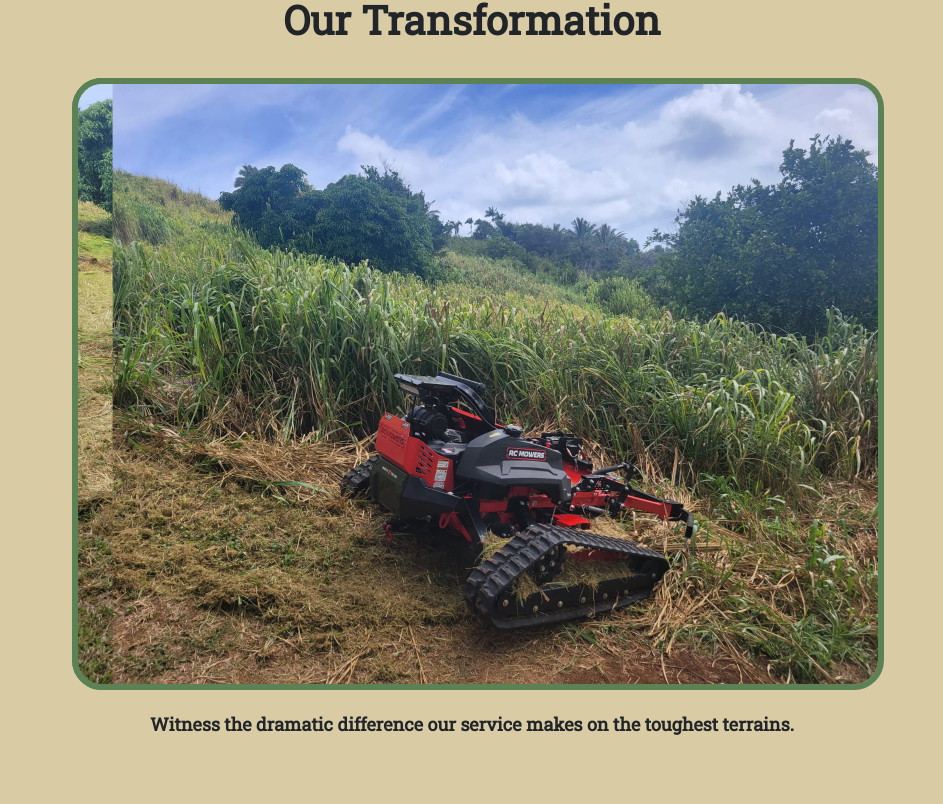
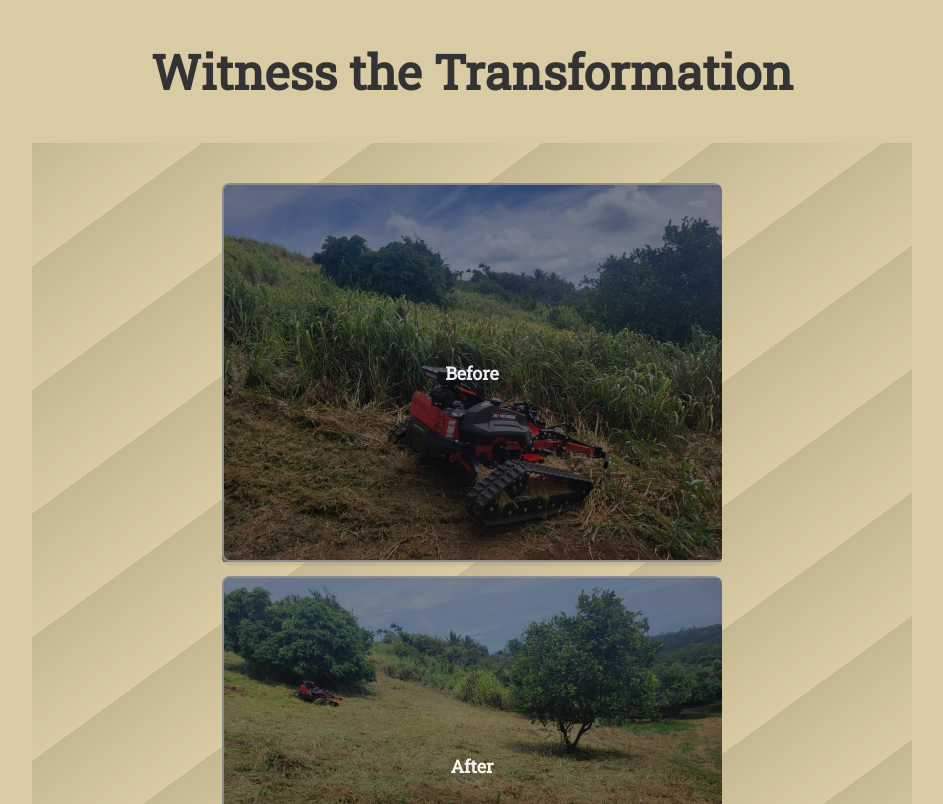
Before and after one commit to gefenbar/kilauea-slope-mowing-website, a React (Create React App) app: page / in a window 1280 px wide. Shown: the part 1596-2400 px from the top of the page, without its empty margins (168-1111 px from the left). Built offline with nearby package versions, Linux system fonts and the light colour scheme.

Commit message:
more visual and functional changes

```diff
--- a/src/App.css
+++ b/src/App.css
@@ -25,7 +25,6 @@ html{
 }
 
 /* Style the hero section */
-
 .hero {
 
   position: relative;
@@ -54,7 +53,7 @@ html{
 
 }
 
-.image-container {
+.hero-container {
   position: absolute;
   overflow: hidden;
 }
@@ -71,7 +70,6 @@ border: solid 6px #5b8155;
 
 
 
-/* Add a linear gradient overlay to the hero section */
 .hero-overlay {
   position: relative;
   z-index: 1;
@@ -109,7 +107,7 @@ border: solid 6px #5b8155;
   background-color: #10100e98;
   color: #fff;
   max-width: fit-content;
-  display: inline-table;
+  display: inline;
   font-weight: 500;
 }
 
@@ -129,21 +127,20 @@ border: solid 6px #5b8155;
   margin-bottom:1vh;
 }
 
-/* Add a hover effect to the button */
 .cta-button:hover {
   transform: scale(1.1);
-  background-color: #ffc107; /* Change to your preferred hover color */
+  background-color: #ffc107;
 }
 .cta-button a {text-decoration: none;
   color: #000;
 }
 /* Style the transformation section */
 .transformation {
+  text-align: center;
   padding: 4rem 2rem;
-  background:#d9cca4 ;
+  background: #d9cca4;
 }
 
-/* Style the section title */
 .section-title {
   font-size: 2.5rem;
   font-weight: bold;
@@ -151,61 +148,120 @@ border: solid 6px #5b8155;
   margin-bottom: 2rem;
 }
 
-/* Style the before-after container */
 .before-after-container {
-  position: relative;
-  width: 80%;
-  max-width: 800px;
+  display: flex;
+  flex-wrap: wrap;
+  justify-content: center;
+  gap: 10px;
+  max-width: 800px; /* Adjusted max-width for responsiveness */
   margin: 0 auto;
-  cursor: pointer;
-}
-.before-after p {
-font-weight: 900;
-font-size: large;
-text-align: center;
+  background: repeating-linear-gradient(144deg, #00000018, transparent 100px);
+  padding: 40px;
 }
 
-/* Style the before and after images */
-.before-image, .after-image {
-  width: 100%;
-  height: auto;
-  border-radius: 30px;
-  border: solid 6px #5b8155;
+.before-after p {
+  font-weight: 900;
+  font-size: large;
+  text-align: center;
 }
 
-/* Add a clip path to the after image */
+.before-image,
 .after-image {
+
+  width: calc(50% - 5px); /* 50% width with a little gap between images */
+  max-width: 100%;
+  height: auto;
+  border-radius: 8px;
+  border: solid 2px #5b8155;
+}
+
+.transformation {
+  text-align: center;
+  padding: 80px 0;
+}
+
+.section-title {
+  font-size: 3rem;
+  margin-bottom: 40px;
+  color: #333;
+}
+
+.overlay {
   position: absolute;
   top: 0;
   left: 0;
-  clip-path: inset(0 95% 0 0);
-  transition: clip-path 3s;
+  width: 100%;
+  height: 99%;
+  background: rgba(0, 0, 0, 0.5);
+  display: flex;
+  align-items: center;
+  justify-content: center;
+  opacity: 0.9;
+  transition: opacity 0.5s;
 }
 
-/* Add an interactive effect to the after image on hover */
-.before-after-container:hover .after-image {
-  clip-path: inset(0 0 0 0);
-  cursor: ew-resize; /* Change cursor to indicate interactivity */
-}
- #small-img
-{
-  object-position:50% 80%;
+.overlay-text {
+  color: #fff;
 }
 
-/* Style the gallery section */
+.image-container {
+  position: relative;
+  overflow: hidden;
+  border-radius: 8px;
+  transition: transform 0.5s ease-in-out;
+  max-width: 500px;
+  cursor: pointer;
+
+}
+
+.before-image,
+.after-image {
+  width: 100%; /* Ensuring responsiveness */
+  border: 2px solid #fff;
+  box-shadow: 0 4px 8px rgba(0, 0, 0, 0.1);
+  transition: transform 0.5s ease-in-out;
+}
+
+.image-container:hover .before-image,
+.image-container:hover .after-image {
+  transform: scale(1.1);
+}
+
+.animate-slide-in {
+  opacity: 0;
+  transform: translateY(20px);
+  animation: slide-in 0.8s forwards;
+}
+
+.animate-fade-in {
+  opacity: 0;
+  animation: fade-in 1s forwards;
+}
+
+@keyframes slide-in {
+  to {
+    opacity: 1;
+    transform: translateY(0);
+  }
+}
+
+@keyframes fade-in {
+  to {
+    opacity: 1;
+  }
+}
+
 .gallery {
   padding: 4rem 2rem;
   background-color: #5b8155;
 }
 
-/* Style the image grid */
 .image-grid {
   display: grid;
   grid-template-columns: repeat(auto-fit, minmax(300px, 1fr));
   grid-gap: 1rem;
 }
 
-/* Style the gallery images */
 .gallery-image {
   width: 100%;
   height: 300px;
@@ -214,14 +270,12 @@ text-align: center;
 
 }
 
-/* Style the contact section */
 .contact {
   padding: 4rem 2rem;
   background: #d9cca4;
   height: 75vh;
 }
 
-/* Style the contact form */
 .contact-form {
   width: 80%;
   max-width: 600px;
@@ -245,7 +299,6 @@ text-align: center;
 }
 
 
-/* Style the input and textarea fields */
 .input-field, .textarea-field {
   padding: 0.5rem;
   border: 2px solid var(--primary-color);
@@ -254,21 +307,16 @@ text-align: center;
   font-size: 1rem;
 }
 
-/* Style the textarea field to span two columns */
 .textarea-field {
   grid-column: span 2;
   height: 200px;
   resize: none;
 }
 
-/* Add a focus effect to the input and textarea fields */
 .input-field:focus, .textarea-field:focus {
   outline: none;
   border-color: var(--secondary-color);
 }
-
-/* Additional styles for new content and enhancements */
-
 /* Style the Services Section */
 .services {
   padding: 4rem 2rem;
--- a/src/App.js
+++ b/src/App.js
@@ -29,17 +29,24 @@ Transforming landscapes with precision. Get your free estimate today!" />
       </Helmet>
       {/* Hero Section */}
       <section className="hero" id="hero">
-        <div className="image-container">
+        <div className="hero-container">
           <img className="hero-image" src="2.jpeg"/>
         </div>
         <div className="hero-overlay">
           <div className='hero-content'>
           <h1 className="hero-title">Kilauea Solutions Inc.</h1>
+
+          </div>
+          <br/>
+          <div>
           <p className="hero-subtitle">
             Transforming landscapes with precision. Get your free estimate today!
           </p>
           </div>
+          <br/>
+          <div>
           <button className="cta-button"><a href='#contact'>Get Quote</a></button>
+          </div>
 
         </div>
       </section>
--- a/src/Transformation.js
+++ b/src/Transformation.js
@@ -3,13 +3,25 @@ import React from 'react';
 const TransformationSection = () => {
   return (
     <section className="transformation" id="transformation">
-      <h2 className="section-title">Our Transformation</h2>
+      <h2 className="section-title animate-fade-in">Witness the Transformation</h2>
       <div className="before-after">
-        <div className="before-after-container">
-          <img src="before.jpeg" alt="Before Mowing" className="before-image" />
-          <img src="after.jpeg" alt="After Mowing" className="after-image" />
+        <div className="before-after-container animate-slide-in">
+          <div className="image-container">
+            <div className="overlay">
+              <p className="overlay-text">Before</p>
+            </div>
+            <img src="before.jpeg" alt="Before Mowing" className="before-image" />
+          </div>
+          <div className="image-container">
+            <div className="overlay">
+              <p className="overlay-text">After</p>
+            </div>
+            <img src="after.jpeg" alt="After Mowing" className="after-image" />
+          </div>
         </div>
-        <p>Witness the dramatic difference our service makes on the toughest terrains.</p>
+        <p className="animate-slide-in">
+          Explore the stunning transformation our service brings to the toughest terrains.
+        </p>
       </div>
     </section>
   );
```
